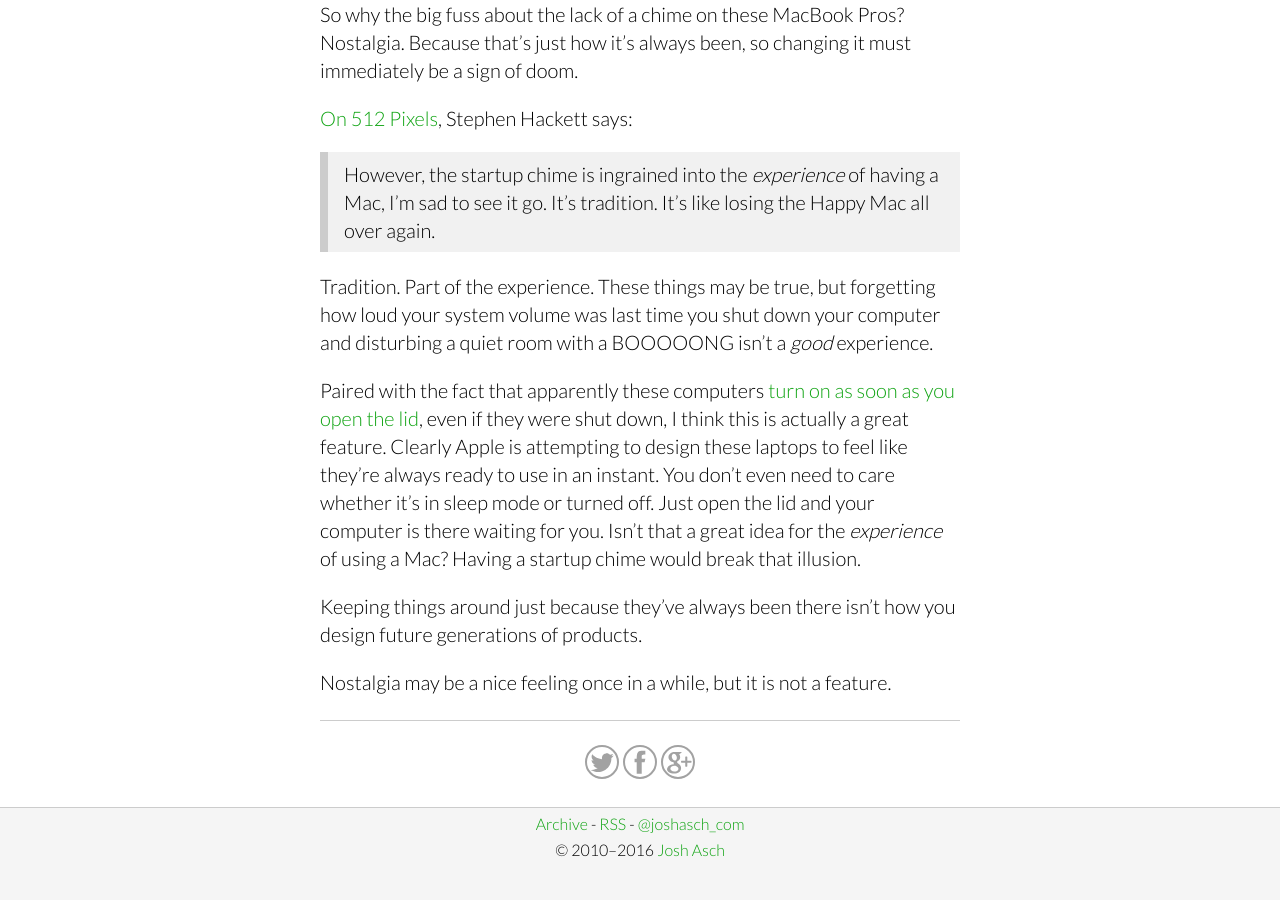
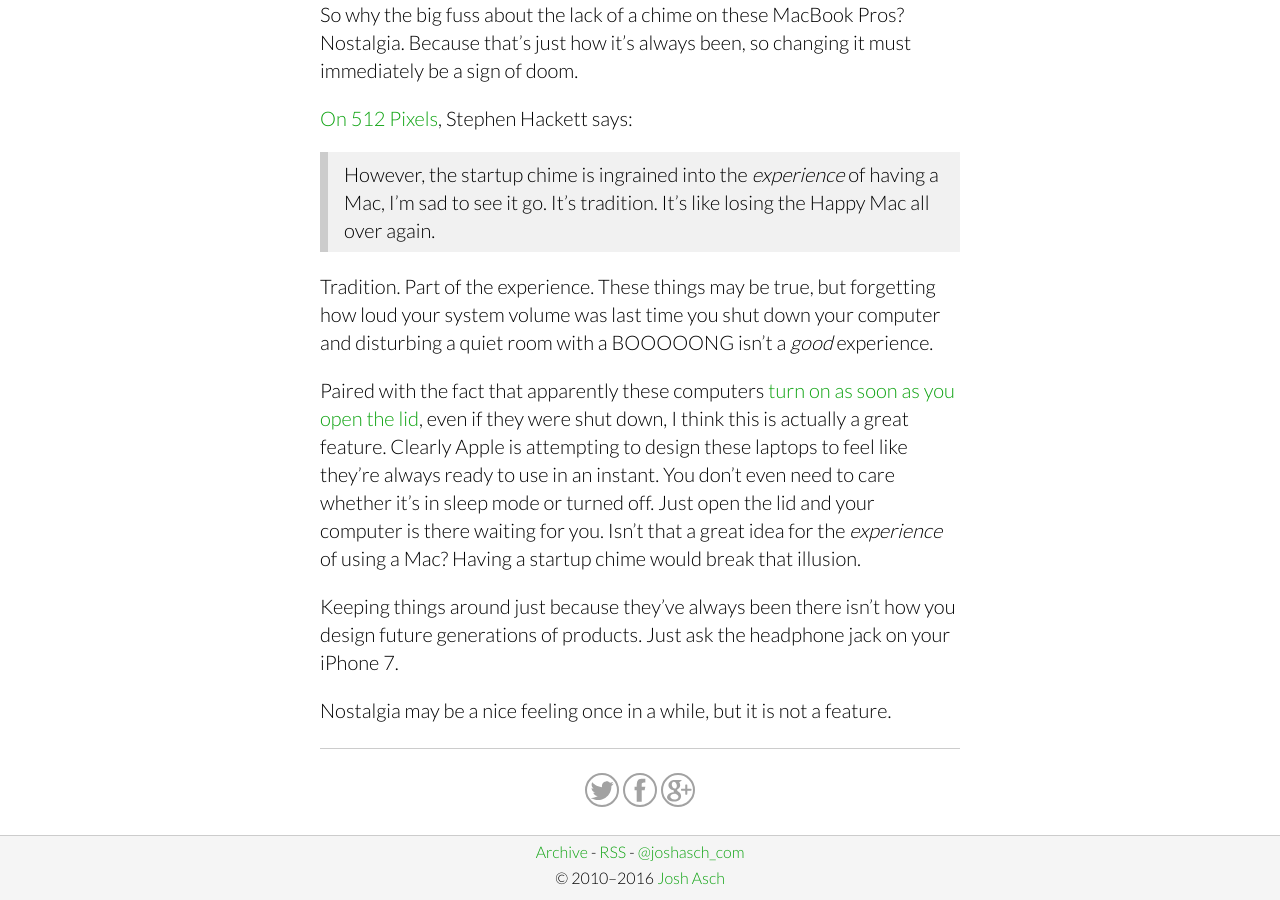
Before and after one commit to jobbogamer/jobbogamer.github.io, a Jekyll site: the page built from _posts/blog/2016-10-30-nostalgia-is-not-a-feature.md, in a window 1280 px wide and 900 px high, scrolled down 975 px. Built offline with Jekyll 4.4.1, drawn with Linux system fonts in a browser that asks for light colours; comment, search, counter and statistics services are not loaded; before the commit the page ends 1847 px from its top, so only the background shows below that.

Commit message:
Extra words in nostalgia post

```diff
--- a/_posts/blog/2016-10-30-nostalgia-is-not-a-feature.md
+++ b/_posts/blog/2016-10-30-nostalgia-is-not-a-feature.md
@@ -48,7 +48,7 @@
 of using a Mac? Having a startup chime would break that illusion.
 
 Keeping things around just because they've always been there isn't how you design
-future generations of products.
+future generations of products. Just ask the headphone jack on your iPhone 7.
 
 Nostalgia may be a nice feeling once in a while, but it is not a feature.
 
```
